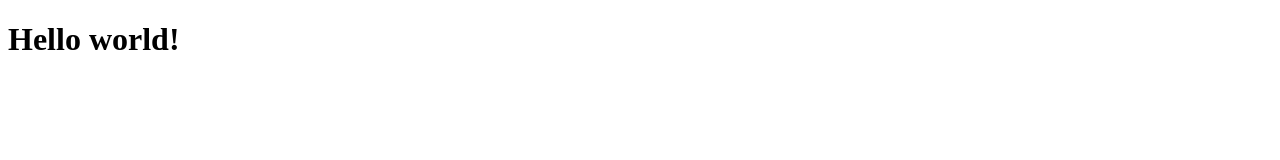
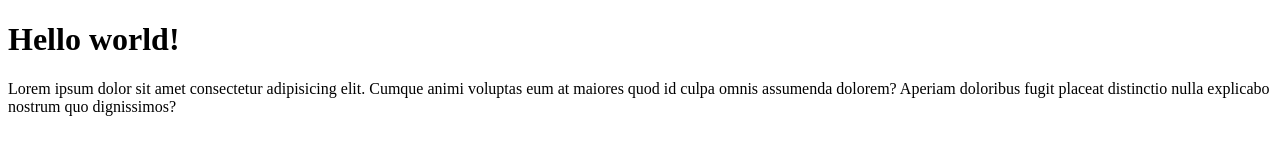
Before and after one commit to DEDEMASTARIOFFICIAL/git-multiple-remote, a plain HTML site: page index.html in a window 1280 px wide. Drawn offline with Linux system fonts and the light colour scheme.

Commit message:
menambahkan paragraf lorem ipsum

```diff
--- a/index.html
+++ b/index.html
@@ -1,12 +1,18 @@
 <!DOCTYPE html>
 <html lang="en">
   <head>
-  <meta charset="UTF-8">
-  <meta http-equiv="X-UA-Compatible" content="IE=edge">
-  <meta name="viewport" content="width=device-width, initial-scale=1.0">
+    <meta charset="UTF-8" />
+    <meta http-equiv="X-UA-Compatible" content="IE=edge" />
+    <meta name="viewport" content="width=device-width, initial-scale=1.0" />
     <title>Git Multiple Remote</title>
   </head>
   <body>
     <h1>Hello world!</h1>
+    <p>
+      Lorem ipsum dolor sit amet consectetur adipisicing elit. Cumque animi
+      voluptas eum at maiores quod id culpa omnis assumenda dolorem? Aperiam
+      doloribus fugit placeat distinctio nulla explicabo nostrum quo
+      dignissimos?
+    </p>
   </body>
 </html>
```
Lines whose indentation alone changed are shown as unchanged.
